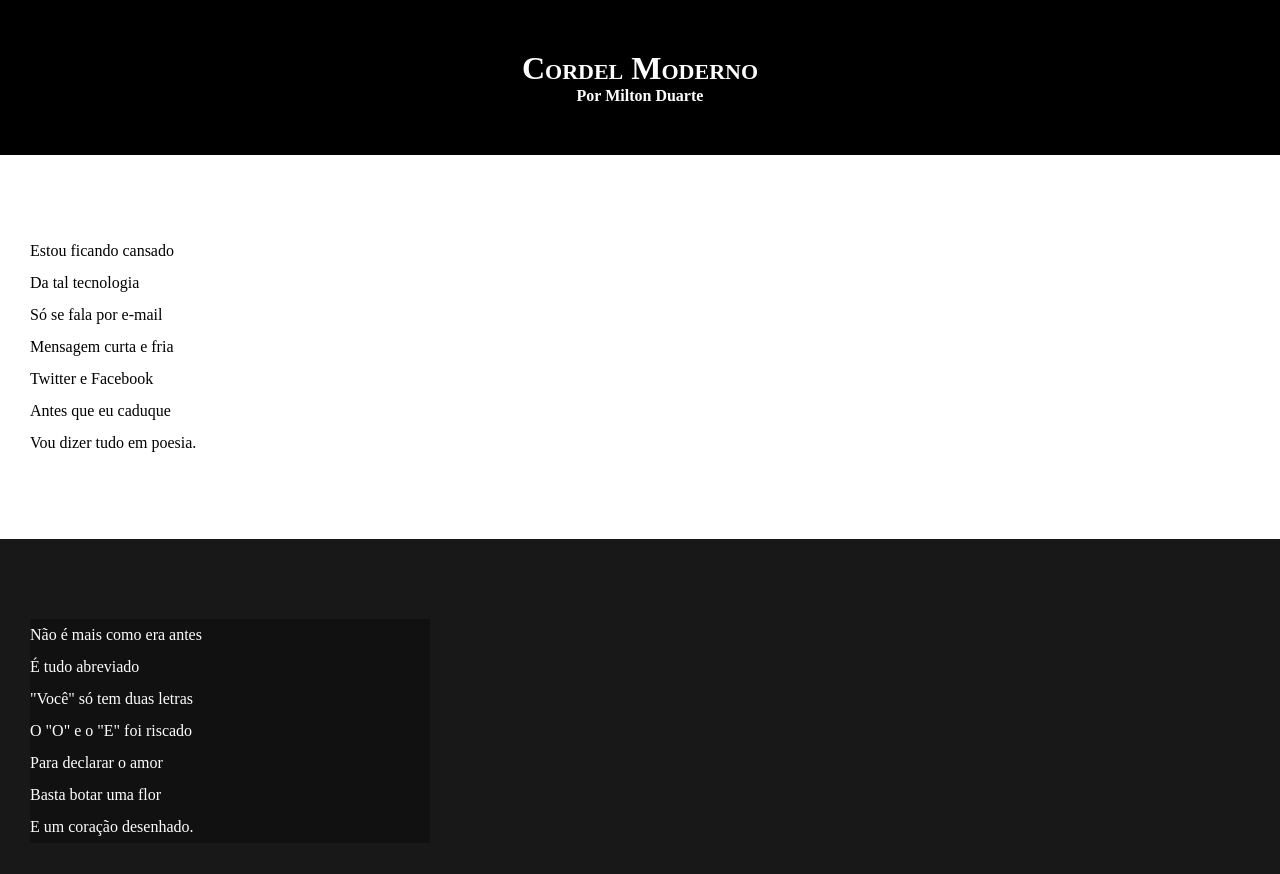
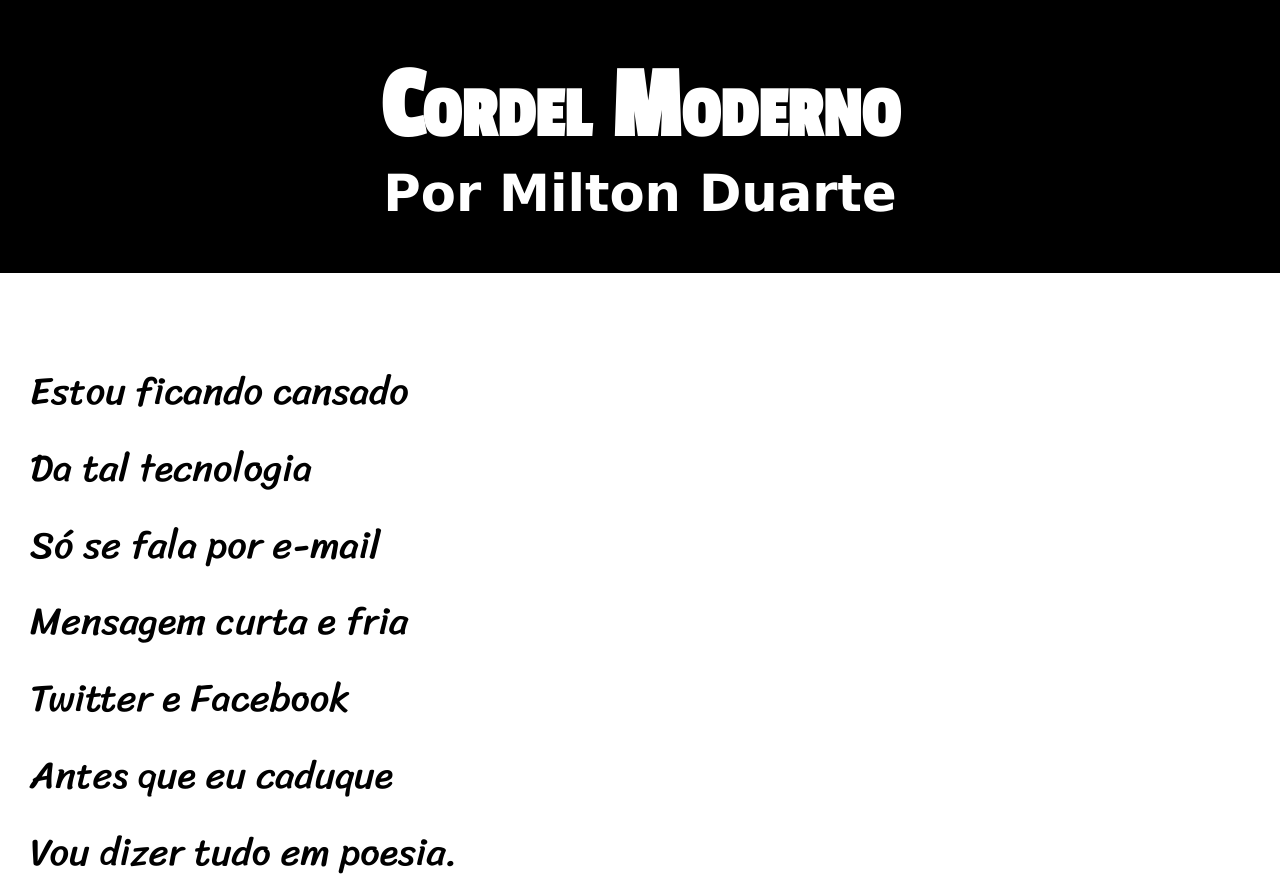
Before and after one commit to joewestphal/HTML, a plain HTML site: page HTML3/projeto cordel/projeto-cordel.html in a window 1280 px wide. Shown: the top 874 px of the page. Drawn offline with Linux system fonts and the light colour scheme.

Commit message:
atualizaçao de estilos

```diff
--- a/HTML3/projeto cordel/style.css
+++ b/HTML3/projeto cordel/style.css
@@ -1,5 +1,14 @@
 @charset "UTF-8";
+@import url('https://fonts.googleapis.com/css2?family=Passion+One&family=Roboto+Mono:wght@100&display=swap');
 
+@import url('https://fonts.googleapis.com/css2?family=Roboto+Mono:wght@100&family=Sriracha&display=swap');
+
+:root{
+    --fonte1: Verdana, Geneva, Tahoma, sans-serif;
+    --fonte2:'Passion One', cursive;
+    --fonte3:'Sriracha', cursive;
+
+}
 *{
     margin: 0px;
 padding: 0px;
@@ -8,17 +17,20 @@ padding: 0px;
 body, html{
     min-height: 100vh;
     background-color: darkgray;
+    font-family: var(--fonte1);
 }
 
 header{
     background: black;
     color: white;
     text-align: center;
+    font-size: 4vw;
 }
 
 header>h1{
     padding-top: 50px;
     font-variant: small-caps;
+    font-family: var(--fonte2);
 }
 
 header>p{
@@ -30,6 +42,8 @@ section{
     padding-bottom: 10vh;
     line-height: 2em;
     padding-left: 30px;
+    font-family: var(--fonte3);
+    font-size: 3vw;
 }
 
 section.normal{
@@ -43,7 +57,8 @@ section.imagem{
 }
 
 section.imagem > p{
-    width: 400px;
+    display: inline-block;
+    padding: 5px;
     background-color: rgba(0, 0, 0, 0.3);
 }
 
```
